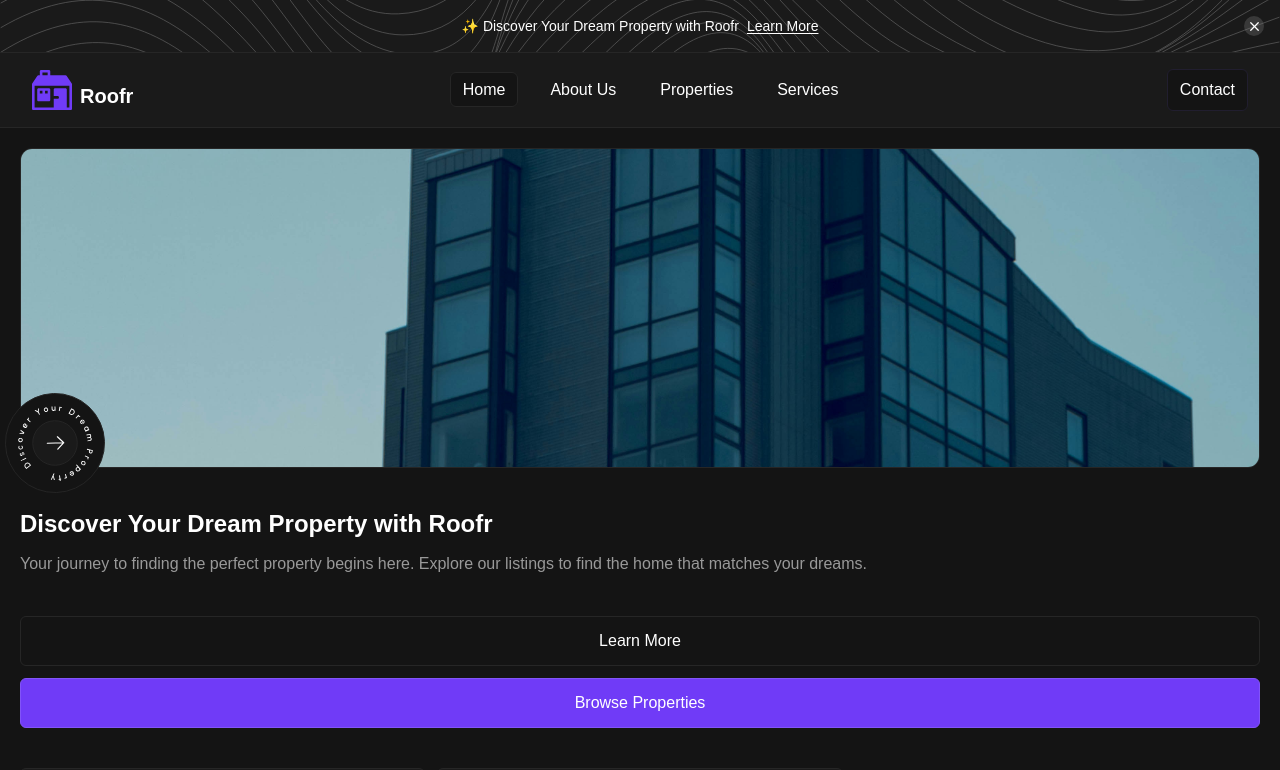
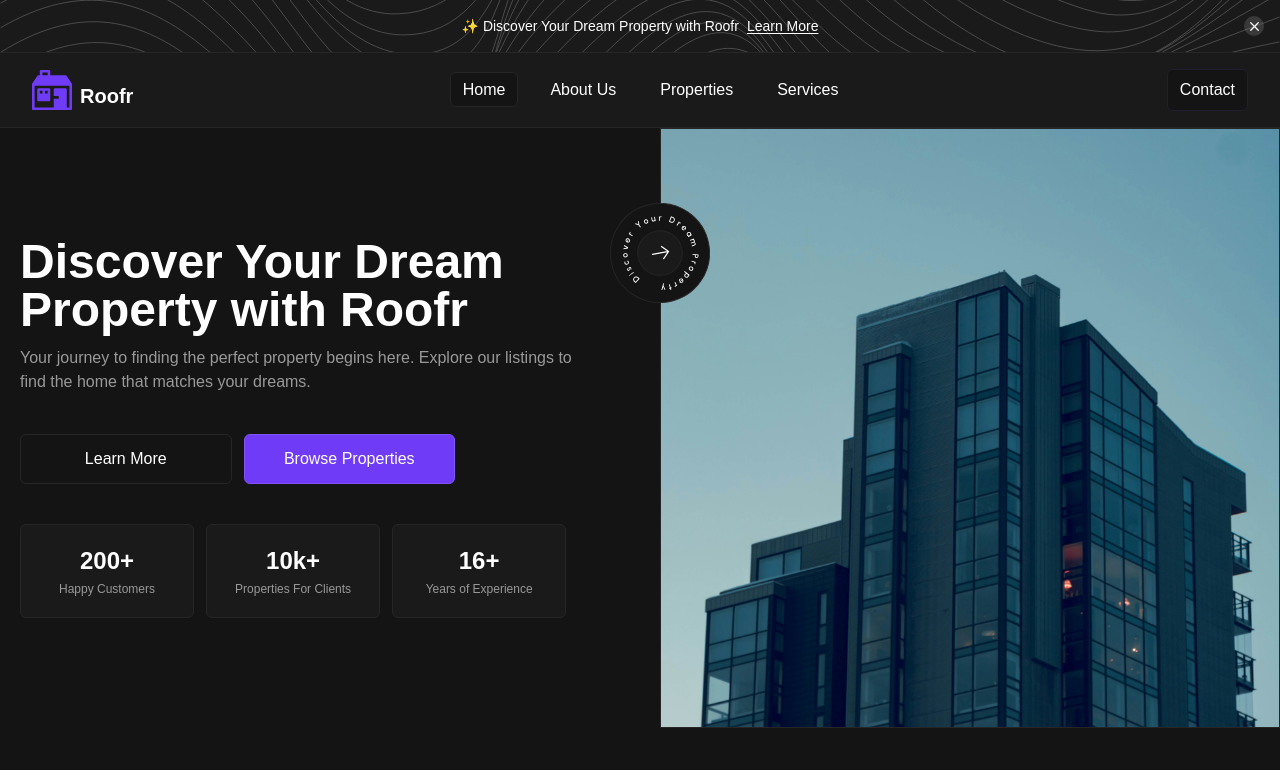
Before and after one commit to shawaiz-khan/roofr, a Next.js app: page / in a window 1280 px wide. Shown: the top 770 px of the page. Built offline with nearby package versions, Linux system fonts and the light colour scheme.

Commit message:
add: Added the rating blocks and made the layout responsive

```diff
--- a/src/app/page.tsx
+++ b/src/app/page.tsx
@@ -6,30 +6,34 @@ import RatingBlock from "@/components/RatingBlock";
 
 const Home: React.FC = () => {
   return (
-    <main className="p-5 min-h-screen bg-black-primary text-text-light flex flex-col gap-10">
-      <div className="relative h-80">
+    <main className="p-5 md:p-0 min-h-screen bg-black-primary text-text-light">
+      <div className="flex flex-col gap-10 md:grid md:grid-cols-2 md:min-h-[75vh]">
+        <div className="relative h-80 md:h-full md:order-last">
           <Image
             src={heroImg}
             alt="Hero Image"
             fill
             priority
-          className="absolute inset-0 object-cover overflow-hidden rounded-xl border border-black-tertiary"
+            className="absolute inset-0 object-cover overflow-hidden rounded-xl md:rounded-none border border-black-tertiary"
           />
-        <RoundTextSvg className="absolute bottom-0 -translate-x-[15%] translate-y-1/4" />
+          <RoundTextSvg className="absolute bottom-0 md:top-0 -translate-x-[15%] translate-y-1/4 md:-translate-x-1/2 md:translate-y-3/4" />
         </div>
+        <div className="flex flex-col gap-10 md:justify-center md:items-start md:p-5">
           <div className="flex flex-col gap-3">
-        <h1 className="text-2xl font-semibold">Discover Your Dream Property with Roofr</h1>
+            <h1 className="text-2xl md:text-5xl font-semibold">Discover Your Dream Property with Roofr</h1>
             <p className="text-gray-quaternary">Your journey to finding the perfect property begins here. Explore our listings to find the home that matches your dreams.</p>
           </div>
-      <div className="grid grid-rows-2 gap-3 w-full">
+          <div className="grid grid-rows-2 gap-3 w-full md:w-3/4 md:grid-rows-1 md:grid-cols-2">
             <button className="bg-black-primary border border-black-tertiary py-3 w-full rounded-md">Learn More</button>
             <button className="bg-purple-primary border border-purple-secondary py-3 w-full rounded-md">Browse Properties</button>
           </div>
           <div className="grid grid-cols-2 md:grid-cols-3 gap-3">
             <RatingBlock count={200} text="Happy Customers" />
             <RatingBlock count="10k" text="Properties For Clients" />
-        <div className="col-span-2">
+            <div className="col-span-2 md:col-span-1">
               <RatingBlock count={16} text="Years of Experience" />
+            </div>
+          </div>
         </div>
       </div>
     </main>
--- a/src/components/RatingBlock.tsx
+++ b/src/components/RatingBlock.tsx
@@ -5,7 +5,7 @@ const RatingBlock: React.FC<RatingBlockProps> = (props) => {
     const { count, text } = props;
 
     return (
-        <div className='bg-black-secondary border border-black-tertiary px-3 py-5 flex flex-col justify-center items-center rounded-md gap-1'>
+        <div className='bg-black-secondary border border-black-tertiary px-3 py-5 md:px-7 flex flex-col justify-center items-center rounded-md gap-1'>
             <h1 className='font-semibold text-2xl'>{count}+</h1>
             <span className='text-gray-quaternary text-xs text-center'>{text}</span>
         </div>
```
Lines whose indentation alone changed are shown as unchanged.
